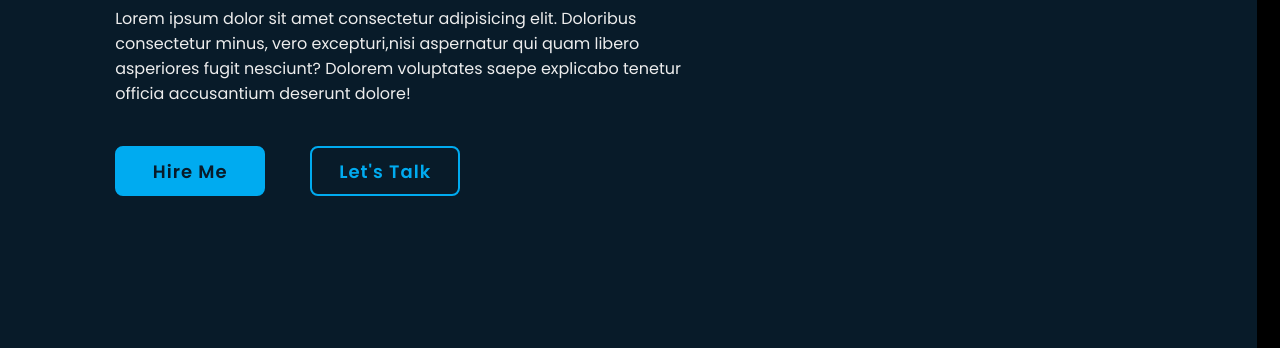
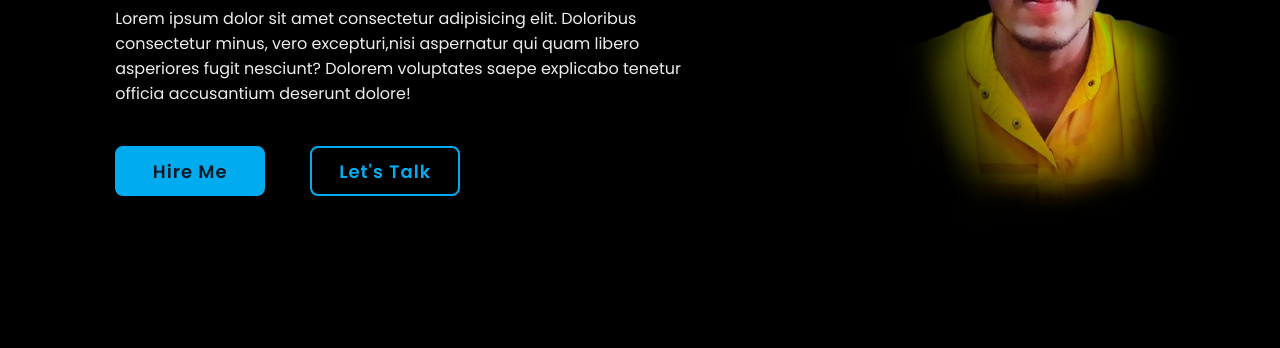
Before and after one commit to mjmonster963/myportfolio, a plain HTML site: page index.html in a window 1280 px wide. Shown: the part 369-717 px from the top of the page. Drawn offline with nearby package versions, Linux system fonts and the light colour scheme; the site is published under a folder, as on GitHub Pages, so addresses that start at the root find nothing.

Commit message:
Update style.css image link again

```diff
--- a/style.css
+++ b/style.css
@@ -91,7 +91,7 @@ section {
     display: flex;
     align-items: center;
     padding: 0 9%;
-    background: url('/img/Design22.png') no-repeat;
+    background: url('img/Design22.png') no-repeat;
     background-size: cover;
     background-position: center;
 }
```
